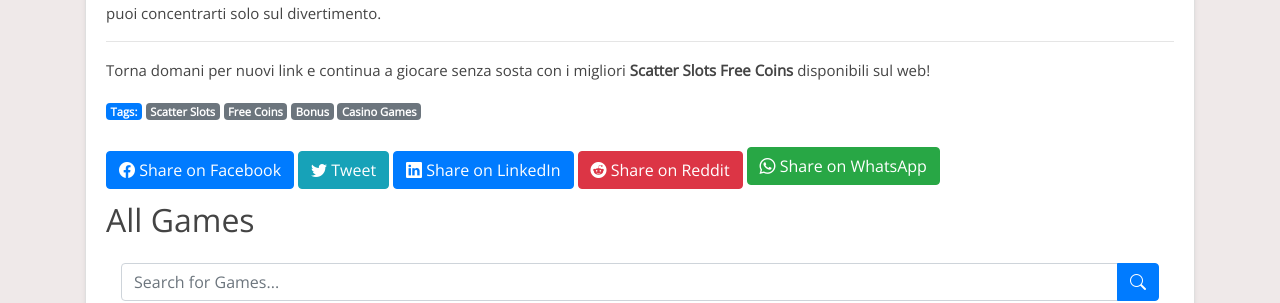
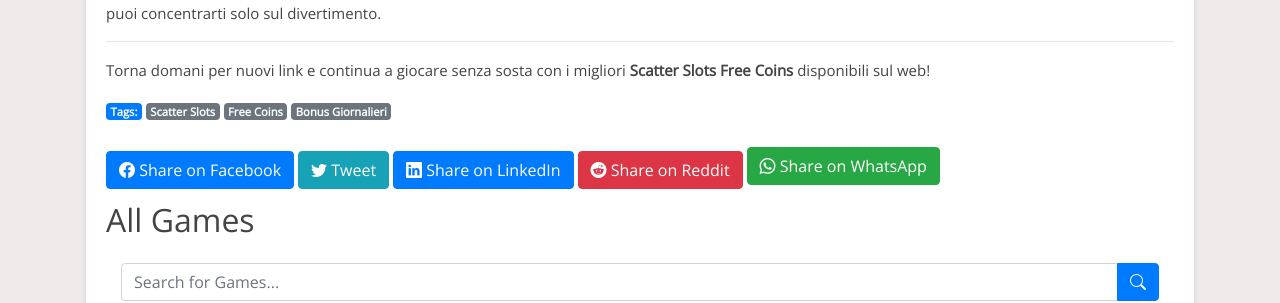
Before and after one commit to Prollad99/bs-net, a Jekyll site: the page built from it/_posts/2024-08-09-scatter-slots.md, in a window 1280 px wide and 900 px high, scrolled down 7771 px. Shown: the part 156-459 px from the top of the window. Built offline with Jekyll 4.4.1, drawn with Linux system fonts in a browser that asks for light colours; nearby versions of some CDN libraries; comment, search, counter and statistics services are not loaded.

Commit message:
Update 2024-08-09-scatter-slots.md

```diff
--- a/it/_posts/2024-08-09-scatter-slots.md
+++ b/it/_posts/2024-08-09-scatter-slots.md
@@ -2,7 +2,7 @@
 layout: post
 title: "Scatter Slots Free Coins: Colleziona Oggi Stesso!"
 date: 2024-08-09
-tags: [Scatter Slots, Free Coins, Bonus, Casino Games]
+tags: [Scatter Slots, Free Coins, Bonus Giornalieri]
 author: BonusCollector.net
 description: "Scopri come ottenere le migliori offerte di Scatter Slots Free Coins quotidianamente. Aggiorniamo ogni giorno con nuovi link per raccogliere monete gratis."
 lang: it
```
